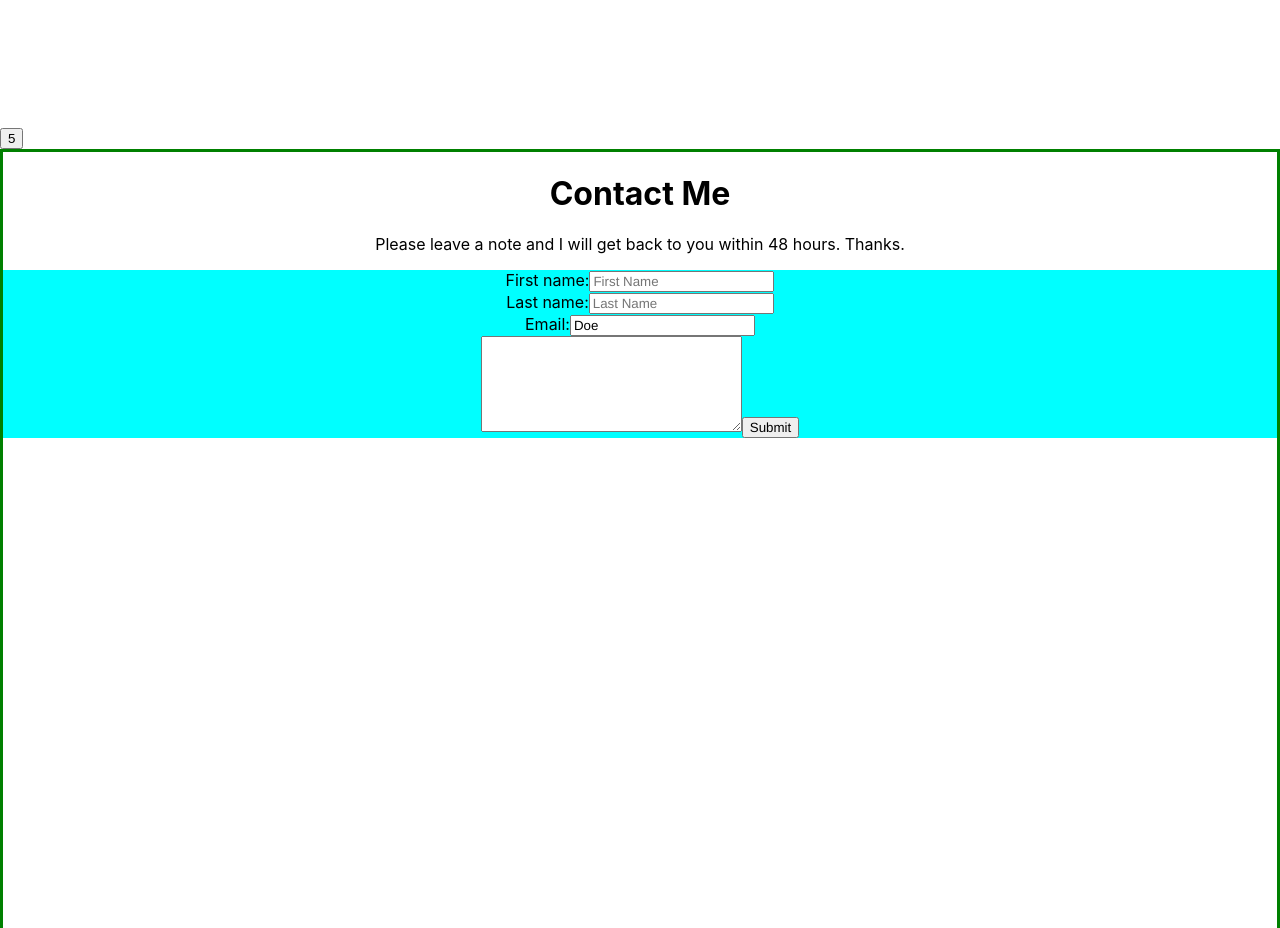
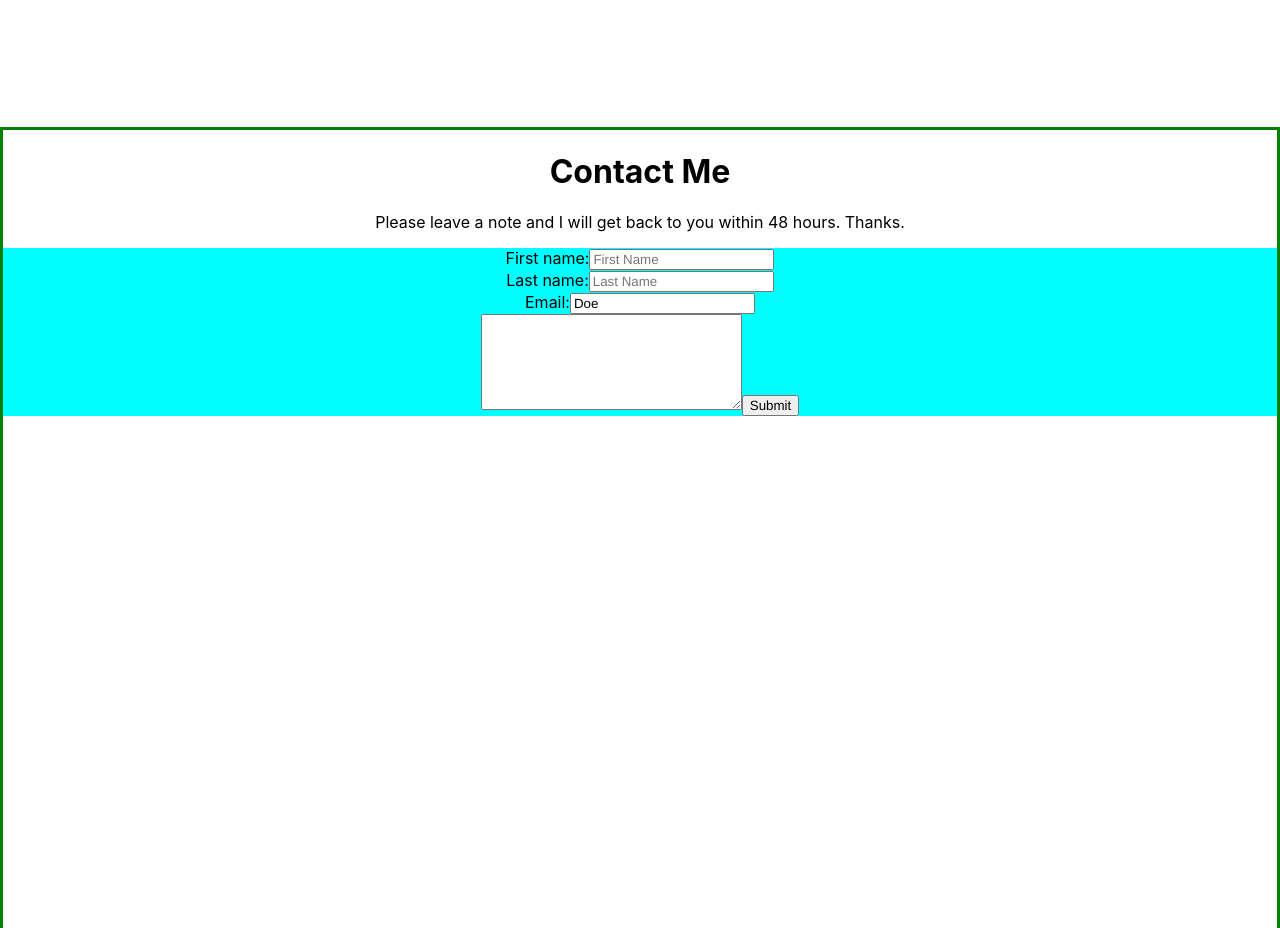
Before and after one commit to Charlesdigital/Portfolio_1, a React (Create React App) app: page / in a window 1280 px wide. Shown: the part 2880-3808 px from the top of the page. Built offline with nearby package versions, Linux system fonts and the light colour scheme.

Commit message:
remove email route and component and remove comments

```diff
--- a/src/App.js
+++ b/src/App.js
@@ -2,9 +2,8 @@ import { useState} from "react";
 import axios from 'axios';
 import './App.scss';
 import Navbar from "./components/Navbar/navbar.jsx";
-import Emails from "./components/emails.jsx";
 import Projects from "./components/Projects/projects.jsx";
-import Form from "./components/Contactform/contactform.jsx";
+import Contactform from "./components/Contactform/contactform.jsx";
 import About from "./components/About/About.jsx";
 import Skills from "./components/Skills/Skills.jsx";
 
@@ -38,20 +37,9 @@ function App() {
     <div className="App">
     <Navbar/>
     <About/>
-    {/* <Techstack/>
-    <Projects/>
-    <Contact Me/> */}
     <Projects/>
     <Skills/>
-    <Emails/>
-    <button onClick = {decAmount}>
-      {counter}
-    </button>
-    {/* <Emails
-    name = {state.name}
-    email = {state.email}
-    /> */}
-    <Form/>
+    <Contactform/>
     </div>
   );
 }
--- a/src/components/emails.jsx
+++ /dev/null
@@ -1,22 +0,0 @@
-
-function Emails(props) {
-
-// const { name, email } = props;
-  return (
-    <div>
-    <form action="">
-      {/* <div>
-        <p>Contact</p>
-        <p> Please submit the form below and I will get back to within 48 hours</p>
-        <input type="text" placeholder="Name" name="name"/>
-        <input type="email" type="text" placeholder="Name" name="email"/>
-        </div> */}
-    </form>
-    </div>
-
-
-  );
-
-}
-
-export default Emails
```
